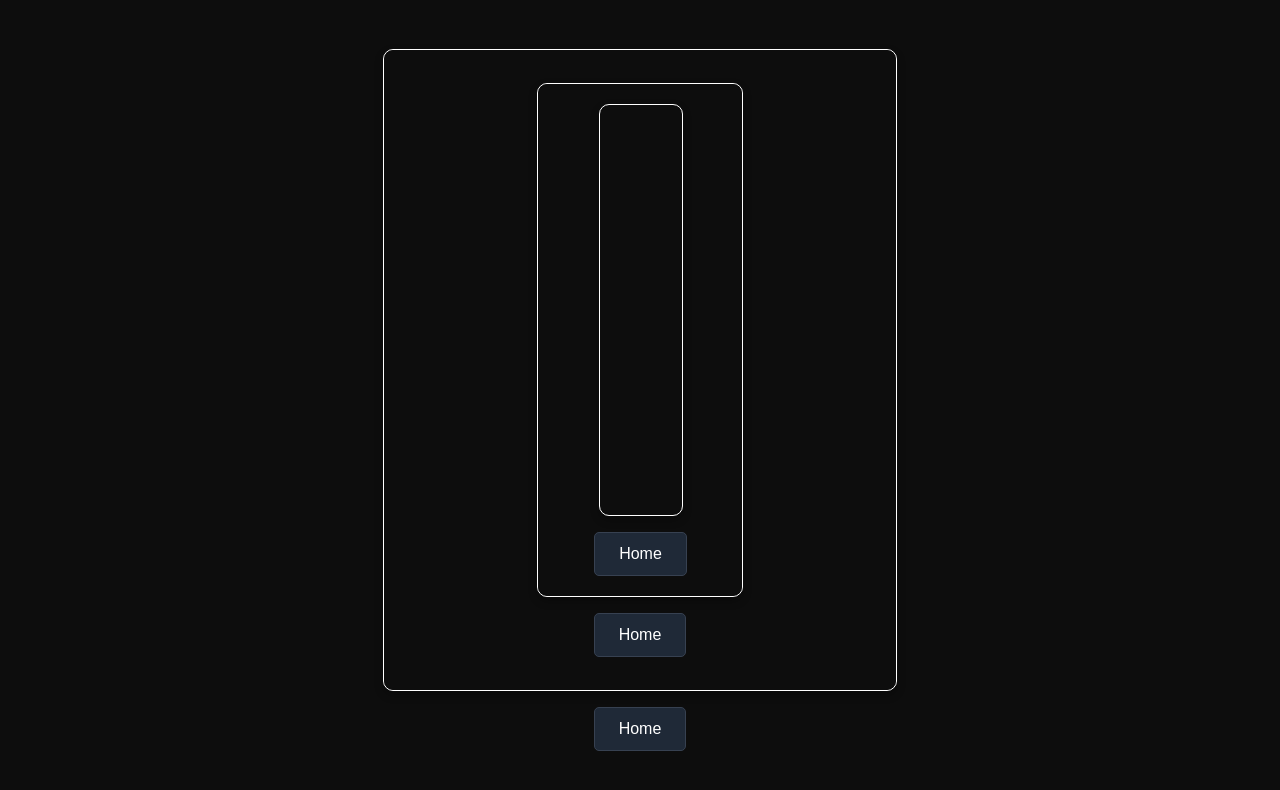
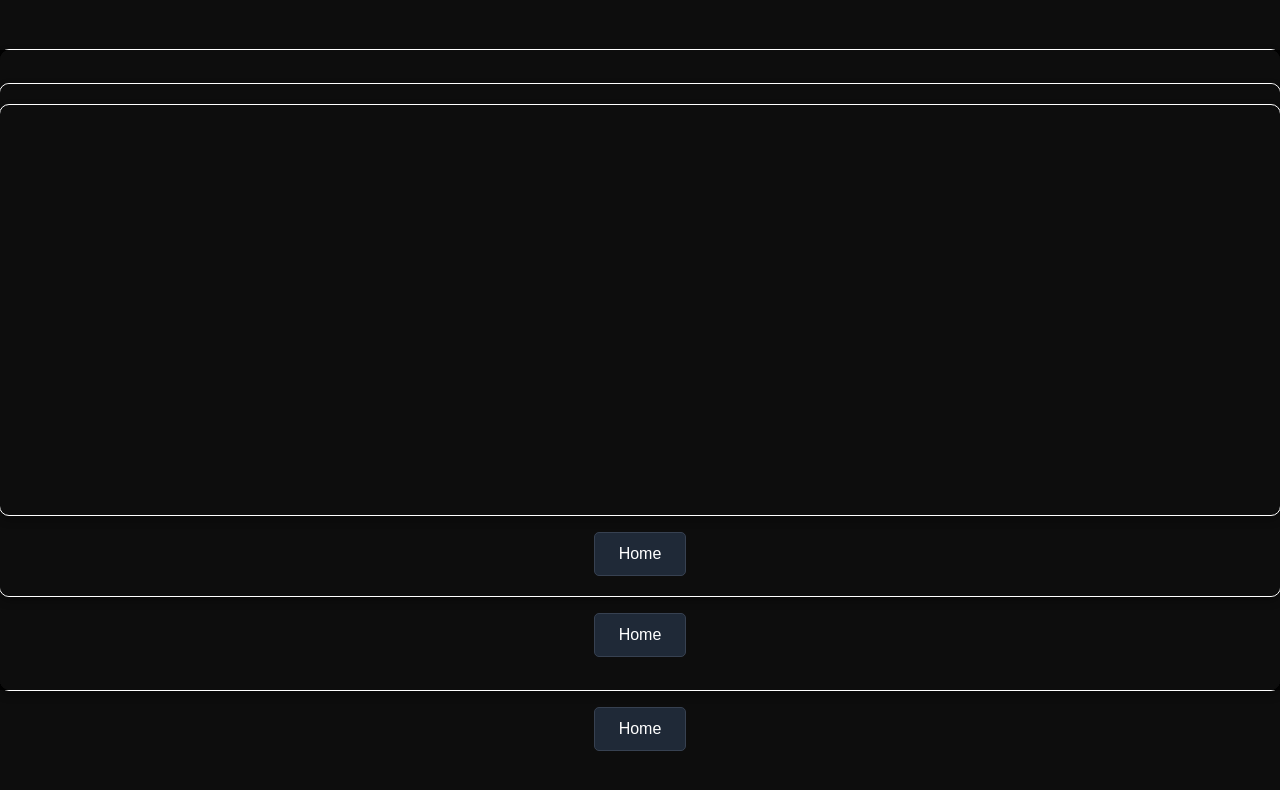
Before and after one commit to eigenstuffs/Website, a SvelteKit app: page /cv in a window 1280 px wide. Shown: the top 790 px of the page. Built offline with nearby package versions, Linux system fonts and the light colour scheme.

Commit message:
Update +page.svelte

```diff
--- a/src/routes/cv/+page.svelte
+++ b/src/routes/cv/+page.svelte
@@ -16,7 +16,7 @@
   }
 
   .pdf-container {
-    width: 40%;
+    width: 100%;
     height: 80%; /* Adjusted height for better spacing */
     border: 1px solid #ffffff;
     box-shadow: 0 4px 8px rgba(0, 0, 0, 0.3);
```
